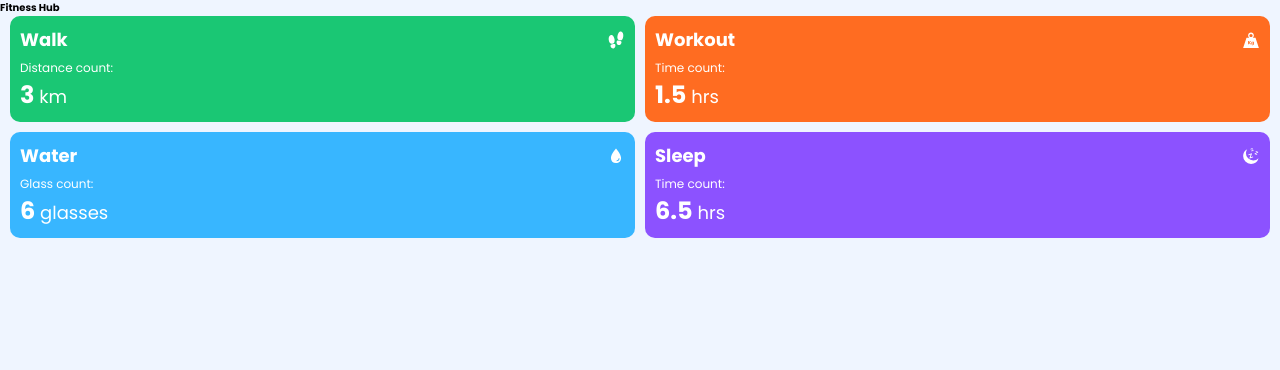
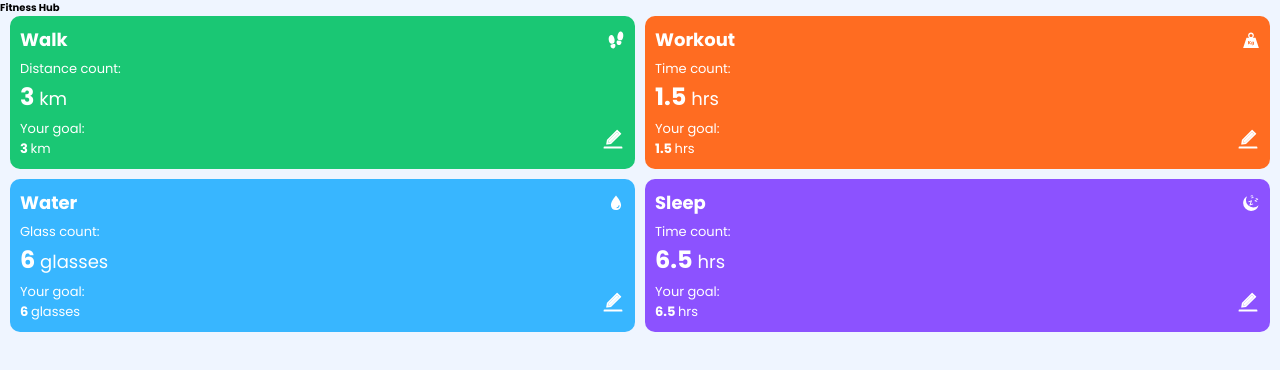
Before and after one commit to vanshp0272/fitness-hub, a React (Create React App) app: page / in a window 1280 px wide. Shown: the top 370 px of the page. Built offline with nearby package versions, Linux system fonts and the light colour scheme.

Commit message:
Style ProgressCard body

```diff
--- a/src/App.css
+++ b/src/App.css
@@ -16,7 +16,7 @@
     --complement-color: #38b6ff;
     --big-font: 2.4rem;
     --med-font: 1.8rem;
-    --small-font: 1.2rem;
+    --small-font: 1.3rem;
     --tiny-font: 1rem;
     --margin-size: 1rem;
 }
--- a/src/components/ProgressCard.css
+++ b/src/components/ProgressCard.css
@@ -34,6 +34,18 @@
     align-items: baseline;
 }
 
-.card__counter span {
+.card__footer {
+    margin-top: .5em;
+    display: flex;
+    justify-content: space-between;
+    align-items: center;
+}
+
+.card__counter span, .card__goals span {
     margin-right: .2em;
 }
+
+.card__button {
+    transition: .2s;
+    cursor: pointer;
+}
--- a/src/components/ProgressCard.js
+++ b/src/components/ProgressCard.js
@@ -2,6 +2,7 @@ import React from 'react';
 import './ProgressCard.css';
 import { IoFootsteps, IoWaterSharp } from 'react-icons/io5';
 import { GiNightSleep, GiWeight } from 'react-icons/gi';
+import { AiTwotoneEdit } from 'react-icons/ai';
 
 export default function ProgressCard({
   name,
@@ -39,6 +40,20 @@ export default function ProgressCard({
           </span>
         </div>
       </div>
+      <div className="card__footer">
+        <div className="card__goals">
+          <p className="text text--small">
+            Your goal:
+          </p>
+          <span className="text text--small text--bold">
+            {count}
+          </span>
+          <span className="text text--small">
+            {units}
+          </span>
+        </div>
+        <AiTwotoneEdit className="text text--big card__button" />
+      </div>
     </article>
   );
 }
```
